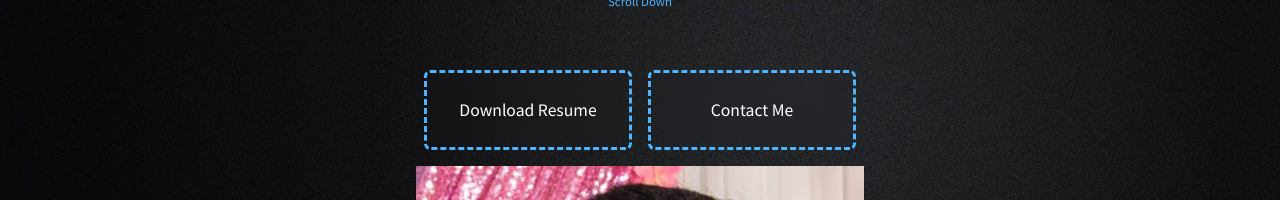
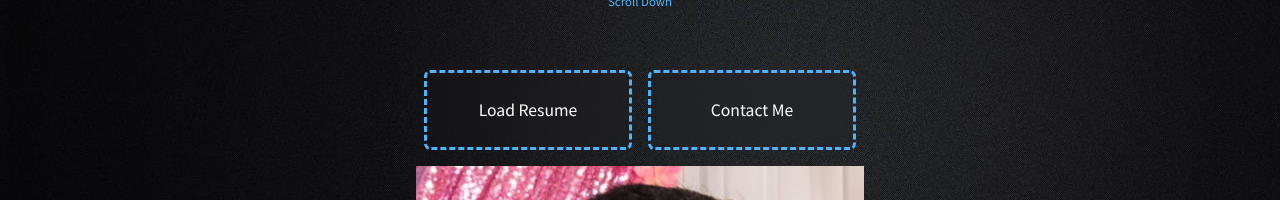
Before and after one commit to aryanjairath/Aryan-s-Portfolio-Website, a React (Create React App) app: page / in a window 1280 px wide. Shown: the part 356-556 px from the top of the page. Built offline with nearby package versions, Linux system fonts and the light colour scheme; a web font is replaced by a local one.

Commit message:
Image overflow removed

```diff
--- a/src/components/header/CTA.jsx
+++ b/src/components/header/CTA.jsx
@@ -3,7 +3,7 @@ import C from '../../assets/Aryan_Jairath_s_Resume.pdf'
 const CTA = () => {
   return (
     <div className ="cta">
-        <a href = {C} className = 'btn'>Download Resume</a>
+        <a href = {C} className = 'btn'>Load Resume</a>
         <a href="#contact" className = 'btn'>Contact Me</a>
 
     </div>
--- a/src/components/portfolio/portfolio.css
+++ b/src/components/portfolio/portfolio.css
@@ -1,5 +1,6 @@
 .portfolio_item-image{
     max-width: 20rem;
+    max-height:7rem;
     border-radius: 1.5rem;
     overflow: hidden;
 }
```
